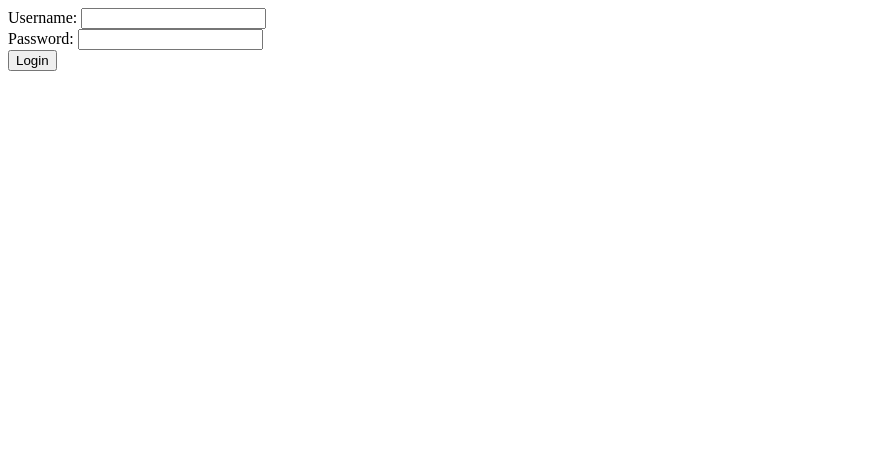
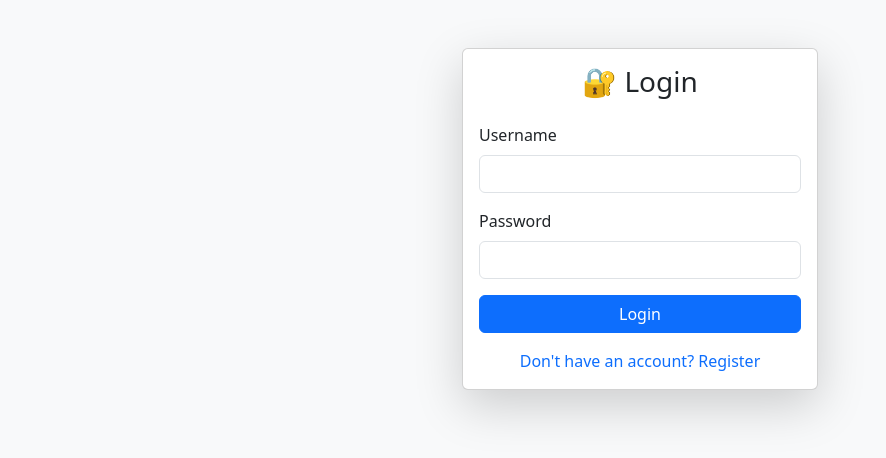
Before and after one commit to hoangnhobe/web4, a Flask app: page /login in a window 1280 px wide. Shown: the top 458 px of the page, without its empty margins (0-886 px from the left). Run offline with Flask 3, Linux system fonts and the light colour scheme.

Commit message:
Update login.html

```diff
--- a/app/templates/login.html
+++ b/app/templates/login.html
@@ -1,5 +1,39 @@
-<form method="post">
-    Username: <input name="username"><br>
-    Password: <input name="password" type="password"><br>
-    <input type="submit" value="Login">
-</form>
+<!DOCTYPE html>
+<html lang="en">
+<head>
+  <meta charset="UTF-8">
+  <title>Login - HVV Shop</title>
+  <link href="https://cdn.jsdelivr.net/npm/bootstrap@5.3.0/dist/css/bootstrap.min.css" rel="stylesheet">
+</head>
+<body class="bg-light">
+
+  <div class="container mt-5">
+    <div class="row justify-content-center">
+      <div class="col-md-4">
+        <div class="card shadow-lg">
+          <div class="card-body">
+            <h3 class="text-center mb-4">🔐 Login</h3>
+            <form method="post">
+              <div class="mb-3">
+                <label for="username" class="form-label">Username</label>
+                <input name="username" type="text" class="form-control" id="username" required>
+              </div>
+              <div class="mb-3">
+                <label for="password" class="form-label">Password</label>
+                <input name="password" type="password" class="form-control" id="password" required>
+              </div>
+              <div class="d-grid">
+                <button type="submit" class="btn btn-primary">Login</button>
+              </div>
+            </form>
+            <div class="mt-3 text-center">
+              <a href="/register" class="text-decoration-none">Don't have an account? Register</a>
+            </div>
+          </div>
+        </div>
+      </div>
+    </div>
+  </div>
+
+</body>
+</html>
```
